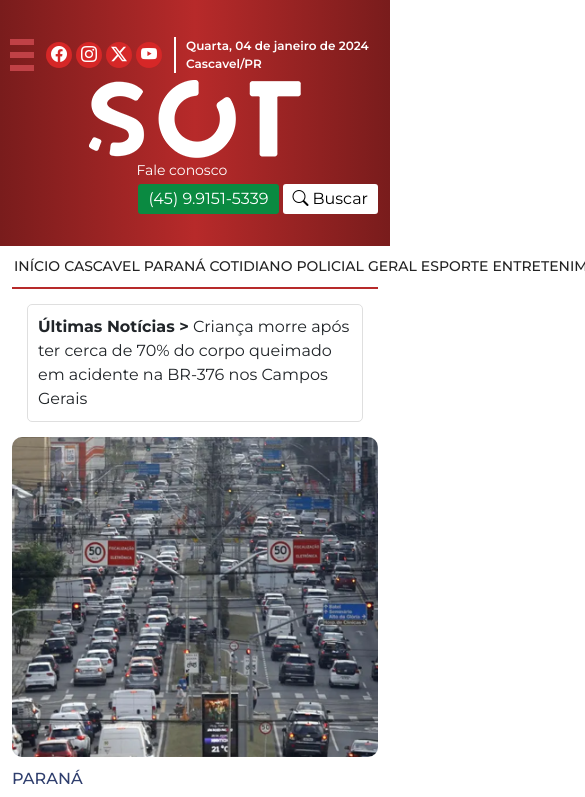
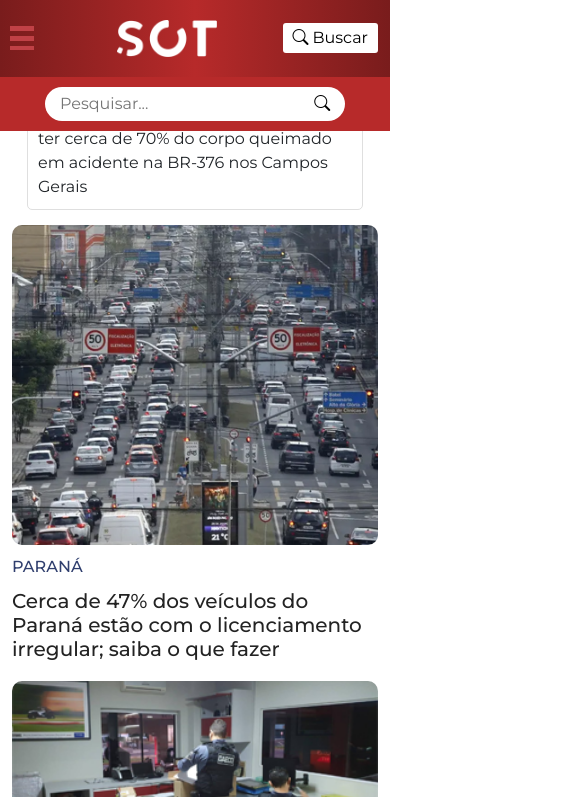
Before and after one commit to Wildarte/portal-sot, a plain HTML site: page index.html in a window 390 px wide. Both pictures are taken after a click on the button "Buscar". Shown: the top 797 px of the page, 585 px wide, since content can reach past the window. Drawn offline with nearby package versions, Linux system fonts and the light colour scheme.

Commit message:
pagina home

```diff
--- a/assets/css/style.css
+++ b/assets/css/style.css
@@ -24,6 +24,7 @@
 .top_header{
     background-color: var(--color-purple);
     background-image: linear-gradient(to right, #791c1c, var(--color-purple), #791c1c);
+    position: relative;
 }
 .content_header{
     padding: 30px 10px;
@@ -58,6 +59,8 @@
     align-content: space-between;
     width: 32px;
     height: 32px;
+    display: none;
+    cursor: pointer;
 }
 .color-purple{
     color: var(--color-purple)!important;
@@ -506,3 +509,195 @@ footer.footer ul li a{
 .bottom_footer a{
     color: var(--color-dark);
 }
+.header_menu{
+    display: none;
+}
+.over_search{
+    background-color: var(--color-purple);
+    padding: 10px;
+    display: flex;
+    align-items: center;
+    justify-content: center;
+    position: absolute;
+    left: 0;
+    top: 10%0;
+    width: 100%;
+    display: none;
+    transition: all .23s;
+}
+.open_over_search{
+    display: flex!important;
+}
+.over_search form{
+    background-color: var(--color-white);
+    width: 800px;
+    padding: 5px;
+    border-radius: 30px;
+}
+.over_search form input{
+    width: calc(100% - 30px);
+    border: none;
+    outline: none;
+    background-color: transparent;
+    padding: 0 10px;
+}
+.over_search button{
+    background-color: transparent;
+    border: none;
+    outline: none;
+}
+.col_btn{
+    flex-basis: 40%;
+}
+.col_logo{
+    flex-basis: 25%;
+}
+.col_contact{
+    flex-basis: 35%;
+}
+
+@media(max-width: 992px){
+    .btn_menu{
+        display: flex;
+        margin-right: 20px;
+    }
+    .header_social, .header_contact{
+        display: none!important;
+    }
+    .bottom_header{
+        display: flex;
+        flex-wrap: wrap;
+        align-content: flex-start;
+        position: fixed;
+        top: 0;
+        left: -100%;
+        width: 300px;
+        min-height: 100vh;
+        background-color: var(--color-white);
+        box-shadow: 2px 2px 10px rgba(10, 10, 10, .8);
+        z-index: 101;
+        overflow: auto;
+        transition: all .3s;
+    }
+    .open_bottom_header{
+        left: 0!important;
+    }
+    .bottom_header nav.menu{
+        display: flex;
+        border: none;
+    }
+    .bottom_header nav.menu ul{
+        display: flex;
+        flex-wrap: wrap;
+    }
+    .bottom_header nav.menu ul li{
+        width: 100%;
+    }
+    .bottom_header nav.menu ul li a{
+        display: flex;
+        width: 100%;
+        padding: 10px;
+    }
+    .over_background{
+        position: fixed;
+        top: 0;
+        left: 0;
+        background-color: rgba(10, 10, 10, .5);
+        width: 100%;
+        height: 100%;
+        z-index: 100;
+        display: none;
+    }
+    .d-block{
+        display: block!important;
+    }
+    .header_menu{
+        display: flex;
+        justify-content: flex-end;
+    }
+    .btn_close_menu{
+        display: flex;
+        color: var(--color-white);
+        padding: 20px;
+        cursor: pointer;
+    }
+    .btn_close_menu i{
+        color: var(--color-wine);
+    }
+    .over_search form{
+        width: 600px;
+    }
+    .header_date{
+        display: none;
+    }
+    .over_phone small{
+        display: none;
+    }
+    .over_phone{
+        display: flex;
+        align-items: center;
+    }
+}
+
+@media(max-width: 768px){
+    .col_btn{
+        flex-basis: 33%;
+    }
+    .col_logo{
+        flex-basis: 33%;
+    }
+    .col_contact{
+        flex-basis: 33%;
+    }
+}
+
+@media(max-width: 600px){
+    .over_search form{
+        width: 300px;
+    }
+    .col_btn{
+        flex-basis: 15%;
+    }
+    .col_logo{
+        flex-basis: 50%;
+    }
+    .col_contact{
+        flex-basis: 15%;
+    }
+    .content_items_menu{
+        display: flex;
+        justify-content: space-between;
+    }
+    .header_logo a img{
+        max-width: 100px;
+    }
+    .btn_menu{
+        width: 24px;
+        height: 24px;
+    }
+    .content_header{
+        padding: 20px 10px;
+    }
+    .card_news_small{
+        flex-basis: 100%;
+    }
+    .over_cards_small{
+        flex-wrap: wrap;
+    }
+    .logo_footer{
+        text-align: center;
+        padding: 20px 10px;
+    }
+    .logo_footer img{
+        margin: auto;
+    }
+    .bottom_footer{
+        flex-wrap: wrap;
+    }
+    .card_news h3{
+        font-size: 20px;
+    }
+    .card_news, .card_news_small{
+        margin-bottom: 20px;
+    }
+}
--- a/assets/js/script.js
+++ b/assets/js/script.js
@@ -0,0 +1,38 @@
+const btn_close_menu = document.querySelector('.btn_close_menu');
+const btn_menu = document.querySelector('.btn_menu');
+const bottom_header = document.querySelector('.bottom_header');
+const over_background = document.querySelector('.over_background');
+
+btn_menu.addEventListener('click', () => {
+
+    over_background.classList.add('d-block');
+    bottom_header.classList.add('open_bottom_header');
+
+});
+
+btn_close_menu.addEventListener('click', () => {
+
+    over_background.classList.remove('d-block')
+    bottom_header.classList.remove('open_bottom_header');
+
+});
+
+over_background.addEventListener('click', () => {
+
+    over_background.classList.remove('d-block');
+    bottom_header.classList.remove('open_bottom_header');
+
+});
+
+const btn_search = document.querySelector('.btn_search');
+const over_search = document.querySelector('.over_search');
+
+btn_search.addEventListener('click', () => {
+
+    if(over_search.classList.contains('open_over_search')){
+        over_search.classList.remove('open_over_search');
+    }else{
+        over_search.classList.add('open_over_search');
+    }
+
+});
--- a/index.html
+++ b/index.html
@@ -19,11 +19,14 @@
     </head>
 
     <body>
+
+        <div class="over_background"></div>
+
         <header class="header">
             <div class="top_header">
                 <div class="container content_header">
-                    <div class="row">
-                        <div class="col-md-5 d-flex align-items-center">
+                    <div class="row content_items_menu">
+                        <div class="col_btn d-flex align-items-center">
                             <div class="btn_menu">
                                 <div class="rec"></div>
                                 <div class="rec"></div>
@@ -40,16 +43,16 @@
                                 <p>Cascavel/PR</p>
                             </div>
                         </div>
-                        <div class="col-md-3 header_logo">
+                        <div class="col_logo header_logo">
                             <a href="">
                                 <img src="assets/img/logo-oc.png" alt="">
                             </a>
                         </div>
-                        <div class="col-md-4 d-flex over_contact">
+                        <div class="col_contact d-flex over_contact">
                             <div class="over_phone">
                                 <small>Fale conosco</small>
                                 <div class="d-flex">
-                                    <a class="btn-green" href="tel:">(45) 9.9151-5339</a>
+                                    <a class="btn-green header_contact" href="tel:">(45) 9.9151-5339</a>
                                     <button class="btn_search d-flex">
                                         <i class="bi bi-search"></i>
                                         Buscar
@@ -61,9 +64,21 @@
                         </div>
                     </div>
                 </div>
+                <div class="over_search">
+                    <form action="">
+                        <input type="search" name="s" id="" placeholder="Pesquisar...">
+                        <button class="" type="submit"><i class="bi bi-search"></i></button>
+                    </form>
+                </div>
             </div>
 
+
             <div class="bottom_header">
+                <div class="header_menu">
+                    <div class="btn_close_menu">
+                        <i class="bi bi-x-lg"></i>
+                    </div>
+                </div>
                 <div class="container">
                     <nav class="menu">
                         <ul>
@@ -613,7 +628,7 @@
 
             <div class="container content_footer">
                 <div class="row">
-                    <div class="col-md-3">
+                    <div class="col-md-3 logo_footer">
                         <img src="assets/img/logo-oc-wine.png" alt="">
                     </div>
                     <div class="col-md-3">
@@ -662,5 +677,7 @@
             integrity="sha384-BBtl+eGJRgqQAUMxJ7pMwbEyER4l1g+O15P+16Ep7Q9Q+zqX6gSbd85u4mG4QzX+"
             crossorigin="anonymous"
         ></script>
+
+        <script src="assets/js/script.js"></script>
     </body>
 </html>
```
Also changed, not shown: 1 other file.
